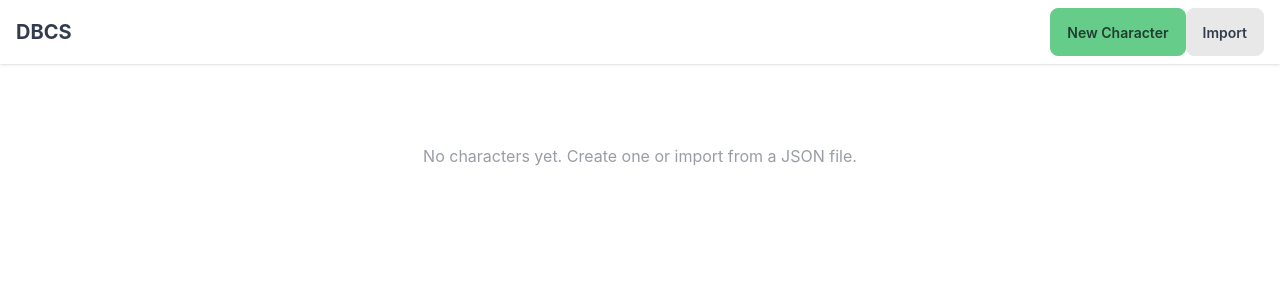
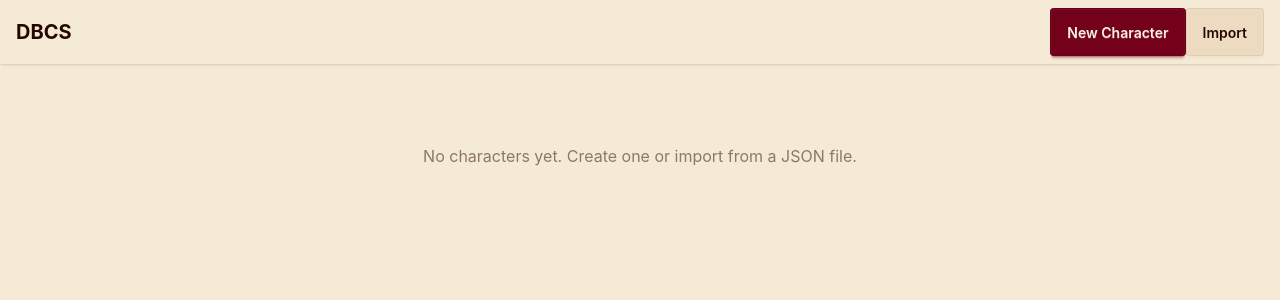
Before and after one commit to tobiaswatzek/dbcs, a Vue app: page / in a window 1280 px wide. Shown: the top 300 px of the page. Built offline with nearby package versions, Linux system fonts and the light colour scheme; what @iconify/tailwind4 would draw is missing.

Commit message:
feat: update themes and fix background inputs

```diff
--- a/src/style.css
+++ b/src/style.css
@@ -1,7 +1,112 @@
 @import 'tailwindcss';
 @plugin "@iconify/tailwind4";
-@plugin "daisyui" {
-  themes:
-    emerald --default,
-    sunset --prefersdark;
+@plugin "daisyui";
+
+/* ─────────────────────────────────────────────────────
+   TTRPG Companion — DaisyUI 5 Custom Themes
+   Add to your main CSS file alongside:
+
+     @import "tailwindcss";
+     @plugin "daisyui";
+   ───────────────────────────────────────────────────── */
+
+/* ── GRIMOIRE ──────────────────────────────────────────
+   Warm parchment light theme. Ink-brown text,
+   blood-red primary, aged-gold secondary.
+   Feels like an open spellbook.
+   ───────────────────────────────────────────────────── */
+@plugin "daisyui/theme" {
+  name: 'grimoire';
+  default: true;
+  color-scheme: light;
+
+  --color-base-100: oklch(94% 0.03 82);
+  --color-base-200: oklch(90% 0.04 78);
+  --color-base-300: oklch(85% 0.05 74);
+  --color-base-content: oklch(18% 0.06 50);
+
+  --color-primary: oklch(35% 0.14 20);
+  --color-primary-content: oklch(96% 0.02 80);
+
+  --color-secondary: oklch(52% 0.1 60);
+  --color-secondary-content: oklch(15% 0.04 60);
+
+  --color-accent: oklch(40% 0.1 40);
+  --color-accent-content: oklch(96% 0.02 80);
+
+  --color-neutral: oklch(30% 0.05 50);
+  --color-neutral-content: oklch(90% 0.03 70);
+
+  --color-info: oklch(52% 0.12 240);
+  --color-info-content: oklch(96% 0.01 240);
+
+  --color-success: oklch(48% 0.1 145);
+  --color-success-content: oklch(96% 0.02 145);
+
+  --color-warning: oklch(62% 0.13 65);
+  --color-warning-content: oklch(18% 0.04 65);
+
+  --color-error: oklch(42% 0.18 20);
+  --color-error-content: oklch(96% 0.02 20);
+
+  --radius-selector: 0.25rem;
+  --radius-field: 0.2rem;
+  --radius-box: 0.25rem;
+
+  --size-selector: 0.25rem;
+  --size-field: 0.25rem;
+
+  --border: 1px;
+  --depth: 1;
+  --noise: 0;
 }
+
+/* ── TAVERN ────────────────────────────────────────────
+   Rich dark wood and firelight theme. Ember-orange
+   primary, deep hearth-crimson secondary.
+   Feels like a candlelit inn.
+   ───────────────────────────────────────────────────── */
+@plugin "daisyui/theme" {
+  name: 'tavern';
+  color-scheme: dark;
+
+  --color-base-100: oklch(16% 0.04 45);
+  --color-base-200: oklch(20% 0.04 44);
+  --color-base-300: oklch(25% 0.05 46);
+  --color-base-content: oklch(92% 0.04 72);
+
+  --color-primary: oklch(65% 0.18 48);
+  --color-primary-content: oklch(12% 0.04 40);
+
+  --color-secondary: oklch(38% 0.14 22);
+  --color-secondary-content: oklch(93% 0.03 70);
+
+  --color-accent: oklch(70% 0.13 78);
+  --color-accent-content: oklch(14% 0.04 60);
+
+  --color-neutral: oklch(22% 0.04 50);
+  --color-neutral-content: oklch(88% 0.04 70);
+
+  --color-info: oklch(58% 0.1 220);
+  --color-info-content: oklch(96% 0.01 220);
+
+  --color-success: oklch(52% 0.1 140);
+  --color-success-content: oklch(96% 0.02 140);
+
+  --color-warning: oklch(70% 0.14 68);
+  --color-warning-content: oklch(15% 0.04 60);
+
+  --color-error: oklch(50% 0.2 22);
+  --color-error-content: oklch(96% 0.02 22);
+
+  --radius-selector: 0.25rem;
+  --radius-field: 0.25rem;
+  --radius-box: 0.3rem;
+
+  --size-selector: 0.25rem;
+  --size-field: 0.25rem;
+
+  --border: 1px;
+  --depth: 1;
+  --noise: 0;
+}
--- a/src/tabs/BackgroundTab.vue
+++ b/src/tabs/BackgroundTab.vue
@@ -24,52 +24,40 @@ const KINS = ['Human', 'Elf', 'Dwarf', 'Halfling', 'Mallard', 'Wolfkin']
     <fieldset class="fieldset border-base-300 rounded-box border p-4">
       <legend class="fieldset-legend">Identity</legend>
       <div class="grid grid-cols-1 md:grid-cols-2 gap-4">
+        <div>
           <label class="label floating-label block">
             <span>Name</span>
-          <input
-            type="text"
-            class="input w-full"
-            :value="character.name"
-            @input="character.name = ($event.target as HTMLInputElement).value"
-          />
+            <input type="text" class="input w-full" :value="character.name"
+              @input="character.name = ($event.target as HTMLInputElement).value" />
           </label>
+        </div>
         <div>
-          <label for="bg-kin" class="label">Kin</label>
-          <input
-            id="bg-kin"
-            type="text"
-            list="kin-list"
-            class="input w-full"
-            :value="character.kin"
-            @input="character.kin = ($event.target as HTMLInputElement).value"
-          />
+          <label class="label floating-label block">
+            <span>Kin</span>
+            <input id="bg-kin" type="text" list="kin-list" class="input w-full" :value="character.kin"
+              @input="character.kin = ($event.target as HTMLInputElement).value" />
             <datalist id="kin-list">
               <option v-for="k in KINS" :key="k" :value="k" />
             </datalist>
+          </label>
         </div>
         <div>
-          <label for="bg-profession" class="label">Profession</label>
-          <input
-            id="bg-profession"
-            type="text"
-            list="profession-list"
-            class="input w-full"
-            :value="character.profession"
-            @input="character.profession = ($event.target as HTMLInputElement).value"
-          />
+          <label class="label floating-label block">
+            <span>Profession</span>
+            <input id="bg-profession" type="text" list="profession-list" class="input w-full"
+              :value="character.profession" @input="character.profession = ($event.target as HTMLInputElement).value" />
             <datalist id="profession-list">
               <option v-for="p in PROFESSIONS" :key="p" :value="p" />
             </datalist>
+          </label>
         </div>
+        <div>
           <label class="label floating-label block">
             <span>Age</span>
-          <input
-            type="text"
-            class="input w-full"
-            :value="character.age"
-            @input="character.age = ($event.target as HTMLInputElement).value"
-          />
+            <input type="text" class="input w-full" :value="character.age"
+              @input="character.age = ($event.target as HTMLInputElement).value" />
           </label>
+        </div>
       </div>
     </fieldset>
 
@@ -78,35 +66,23 @@ const KINS = ['Human', 'Elf', 'Dwarf', 'Halfling', 'Mallard', 'Wolfkin']
       <div class="space-y-3">
         <label class="label floating-label block">
           <span>Weakness</span>
-          <textarea
-            class="textarea w-full"
-            :value="character.weakness"
-            @input="character.weakness = ($event.target as HTMLTextAreaElement).value"
-          ></textarea>
+          <textarea class="textarea w-full" :value="character.weakness"
+            @input="character.weakness = ($event.target as HTMLTextAreaElement).value"></textarea>
         </label>
         <label class="label floating-label block">
           <span>Appearance</span>
-          <textarea
-            class="textarea w-full"
-            :value="character.appearance"
-            @input="character.appearance = ($event.target as HTMLTextAreaElement).value"
-          ></textarea>
+          <textarea class="textarea w-full" :value="character.appearance"
+            @input="character.appearance = ($event.target as HTMLTextAreaElement).value"></textarea>
         </label>
         <label class="label floating-label block">
           <span>Memento</span>
-          <textarea
-            class="textarea w-full"
-            :value="character.memento"
-            @input="character.memento = ($event.target as HTMLTextAreaElement).value"
-          ></textarea>
+          <textarea class="textarea w-full" :value="character.memento"
+            @input="character.memento = ($event.target as HTMLTextAreaElement).value"></textarea>
         </label>
         <label class="label floating-label block">
           <span>Abilities &amp; Notes</span>
-          <textarea
-            class="textarea w-full min-h-32"
-            :value="character.abilities"
-            @input="character.abilities = ($event.target as HTMLTextAreaElement).value"
-          ></textarea>
+          <textarea class="textarea w-full min-h-32" :value="character.abilities"
+            @input="character.abilities = ($event.target as HTMLTextAreaElement).value"></textarea>
         </label>
       </div>
     </fieldset>
```
Lines whose indentation alone changed are shown as unchanged.
